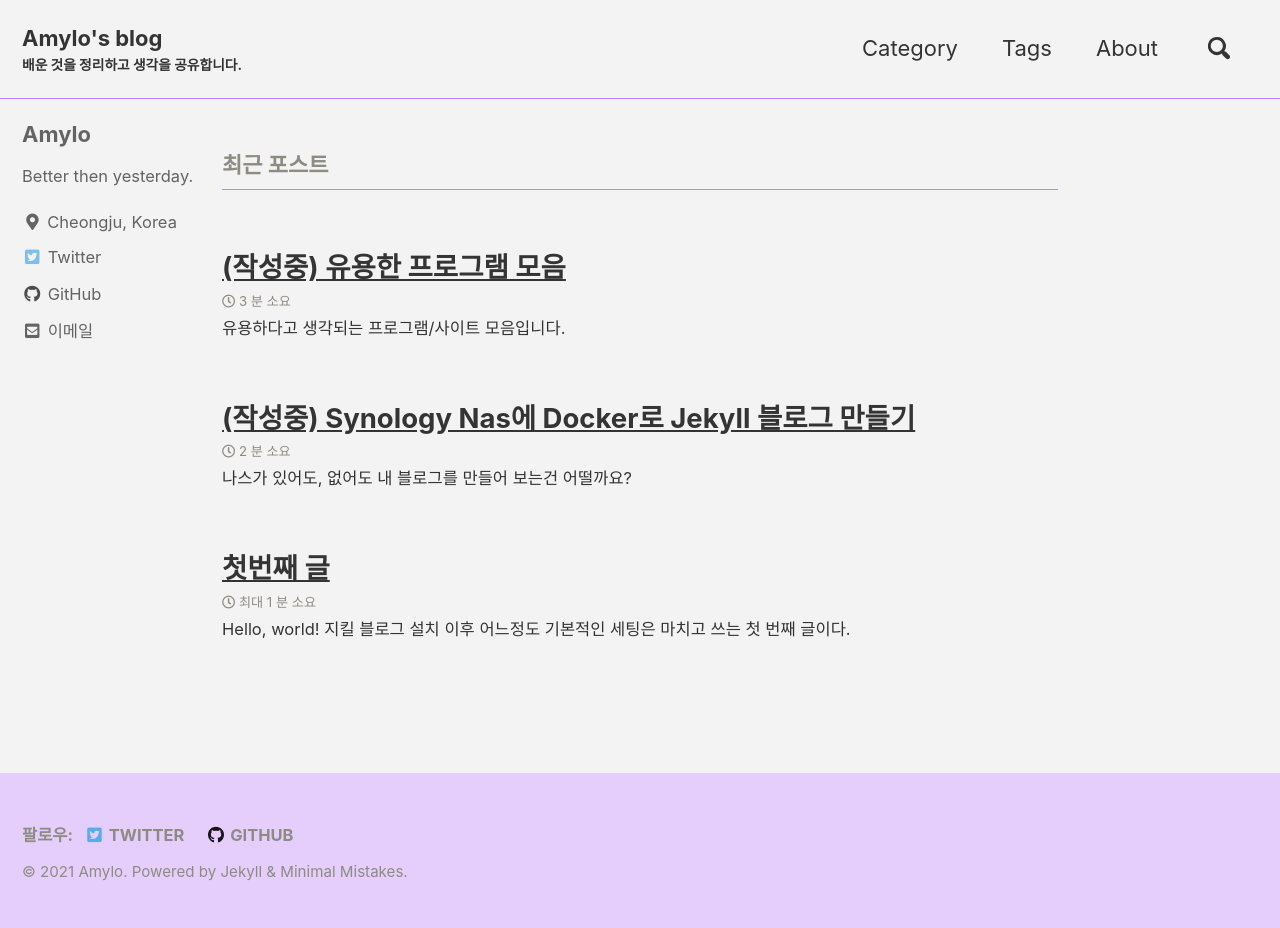
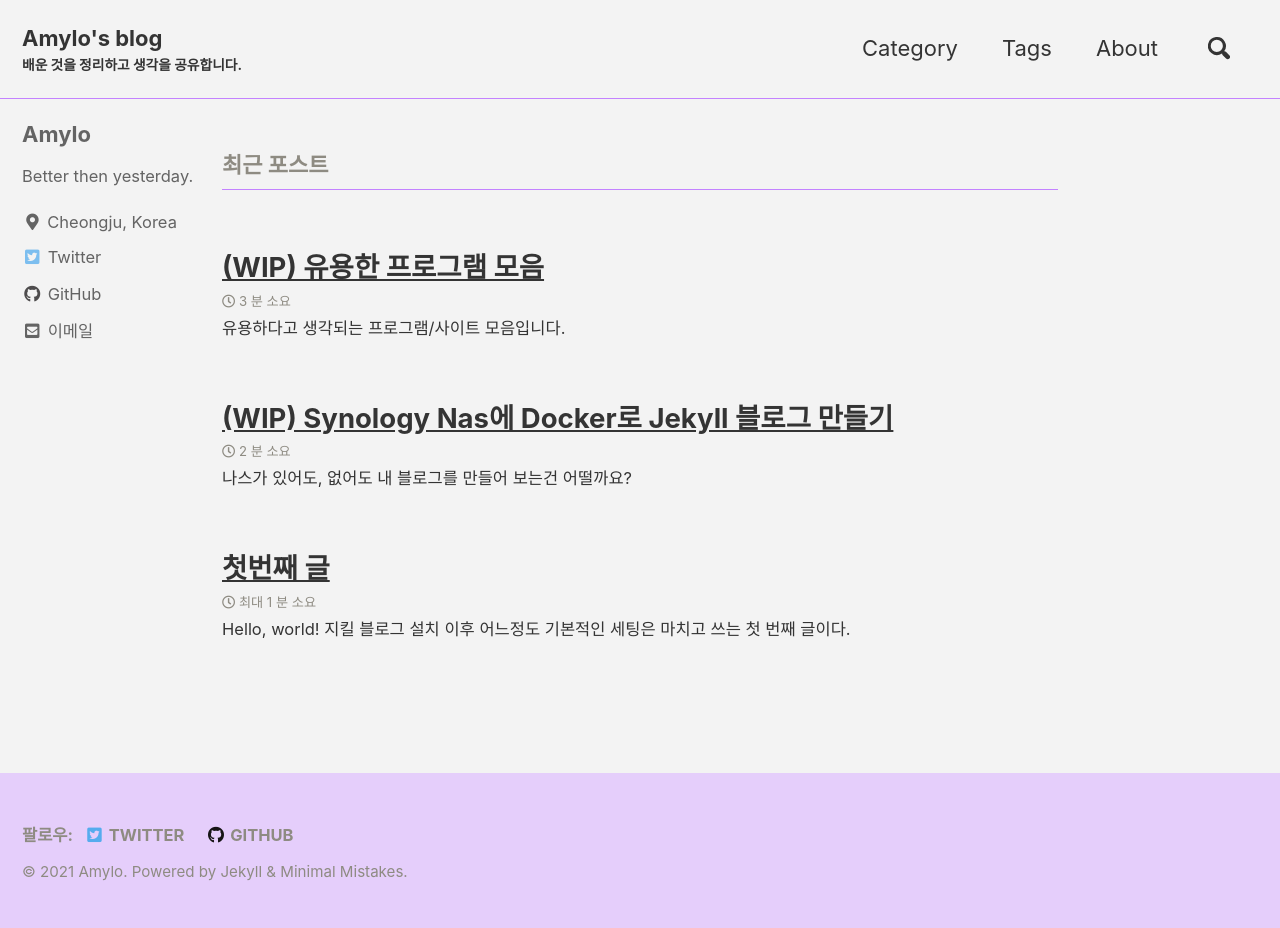
Before and after one commit to Amylo-jh/Amylo-blog, a Jekyll site: the page built from index.html, in a window 1280 px wide. Built offline with Jekyll 4.4.1, drawn with Linux system fonts in a browser that asks for light colours; cached includes are drawn as plain includes; the list of posts is cut into pages by our own code; comment, search, counter and statistics services are not loaded.

Commit message:
Fix title

```diff
--- a/_posts/2021-06-27-jekyll_on_nas.md
+++ b/_posts/2021-06-27-jekyll_on_nas.md
@@ -1,5 +1,5 @@
 ---
-title: "(작성중) Synology Nas에 Docker로 Jekyll 블로그 만들기"
+title: "(WIP) Synology Nas에 Docker로 Jekyll 블로그 만들기"
 categories:
  - Jekyll
 tags:
--- a/_posts/2021-08-08-useful_utility.md
+++ b/_posts/2021-08-08-useful_utility.md
@@ -1,5 +1,5 @@
 ---
-title: "(작성중) 유용한 프로그램 모음"
+title: "(WIP) 유용한 프로그램 모음"
 categories:
  - Utility
 tags:
```
